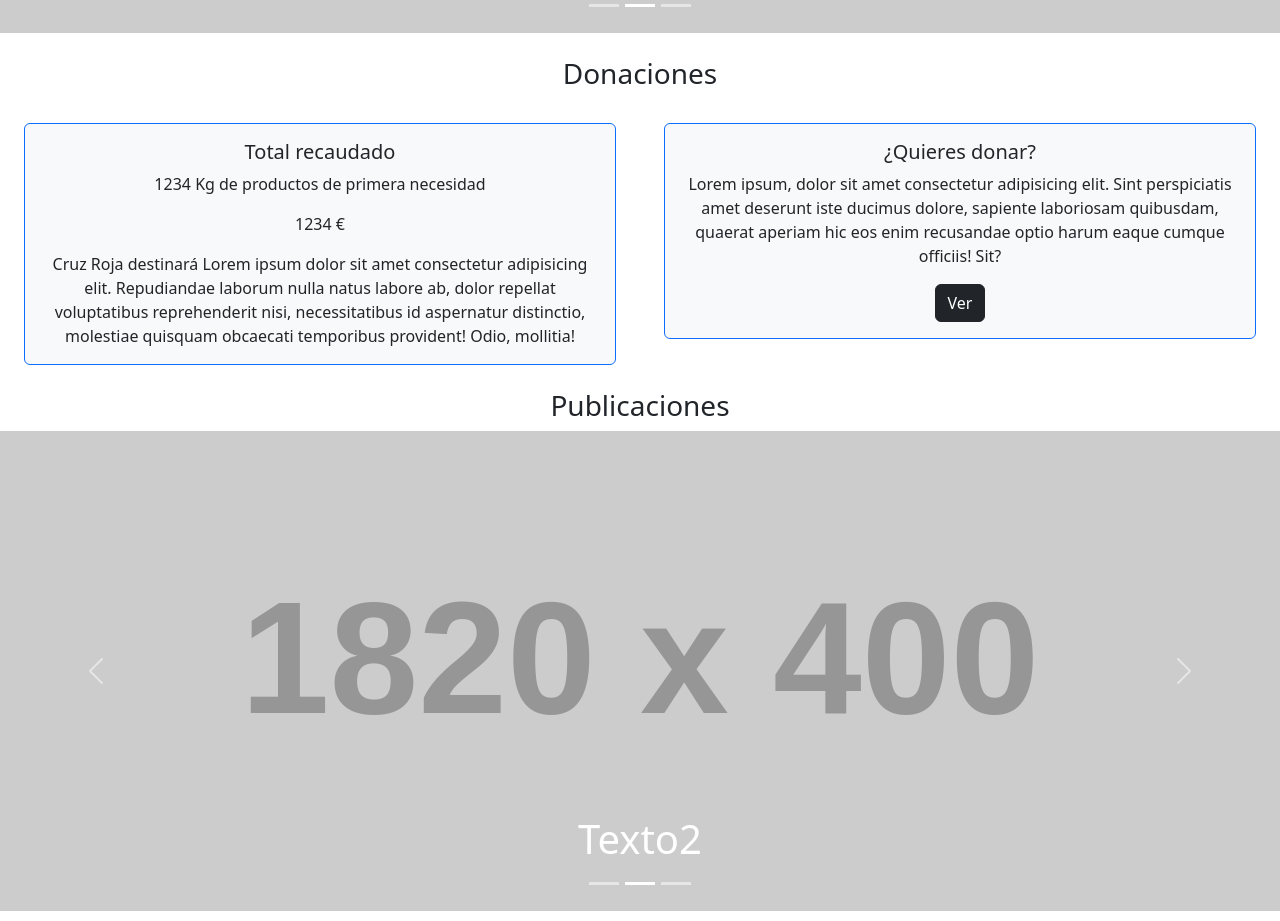
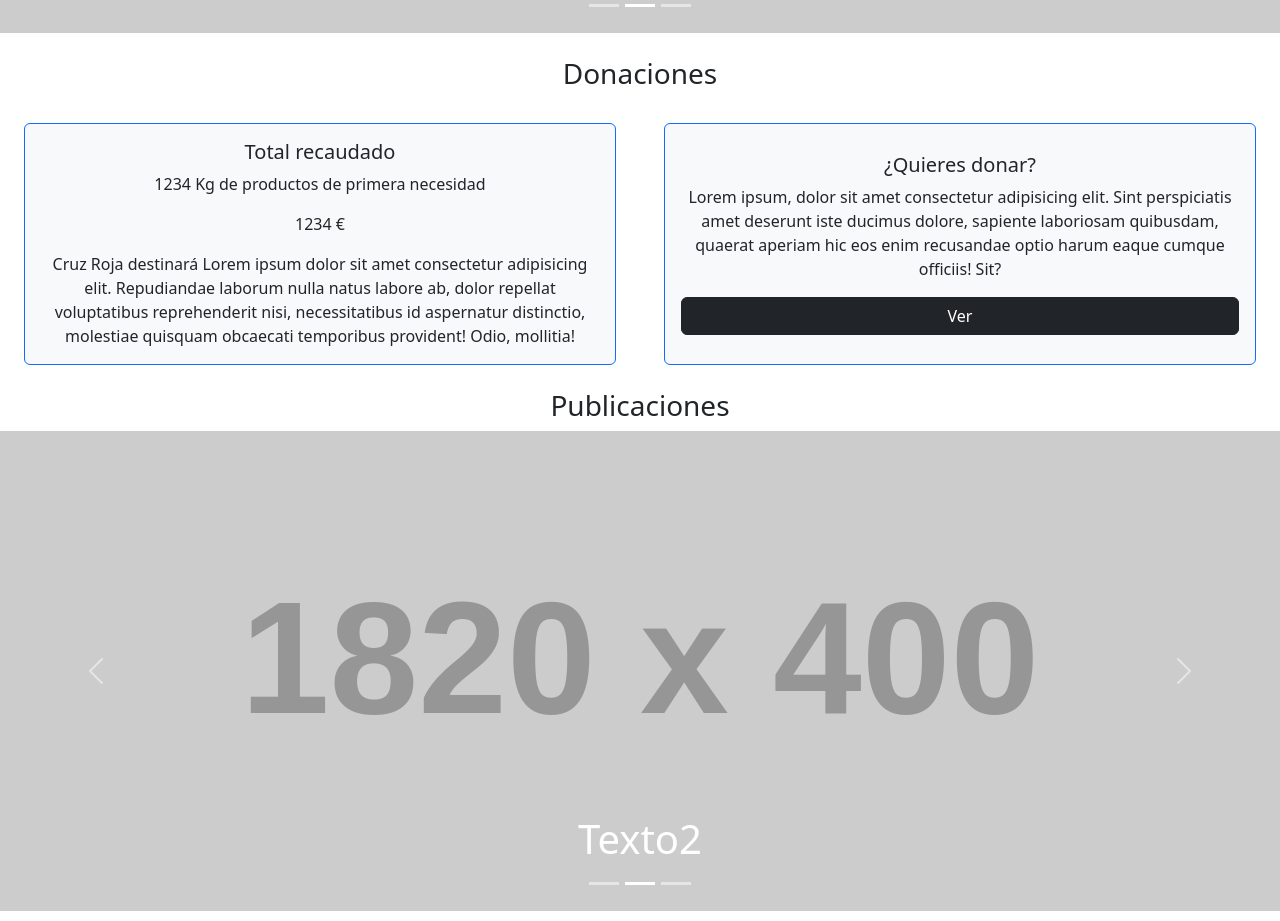
Before and after one commit to Rodroq/Equipo1RetoFrontend, a React (Vite) app: page / in a window 1280 px wide. Shown: the part 1080-2001 px from the top of the page. Built offline with nearby package versions, Linux system fonts and the light colour scheme.

Commit message:
Página de inicio Fixes #71

```diff
--- a/src/pages/InicioPage.jsx
+++ b/src/pages/InicioPage.jsx
@@ -38,8 +38,8 @@ function InicioPage() {
             <section className="row g-0 mt-4">
                 <h3 className="text-center">Donaciones</h3>
                 <div className="col p-4">
-                    <Card className="text-center border-primary bg-light">
-                        <Card.Body>
+                    <Card className="text-center border-primary bg-light h-100">
+                        <Card.Body className="d-flex flex-column justify-content-center">
                             <Card.Title>Total recaudado</Card.Title>
                             <Card.Text>
                                 1234 Kg de productos de primera necesidad
@@ -54,8 +54,8 @@ function InicioPage() {
                     </Card>
                 </div>
                 <div className="col p-4">
-                    <Card className="text-center border-primary bg-light">
-                        <Card.Body>
+                    <Card className="text-center border-primary bg-light h-100">
+                        <Card.Body className="d-flex flex-column justify-content-center">
                             <Card.Title>¿Quieres donar?</Card.Title>
                             <Card.Text>
                                 Lorem ipsum, dolor sit amet consectetur adipisicing elit. Sint perspiciatis amet deserunt iste ducimus dolore, sapiente laboriosam quibusdam, quaerat aperiam hic eos enim recusandae optio harum eaque cumque officiis! Sit?
```
